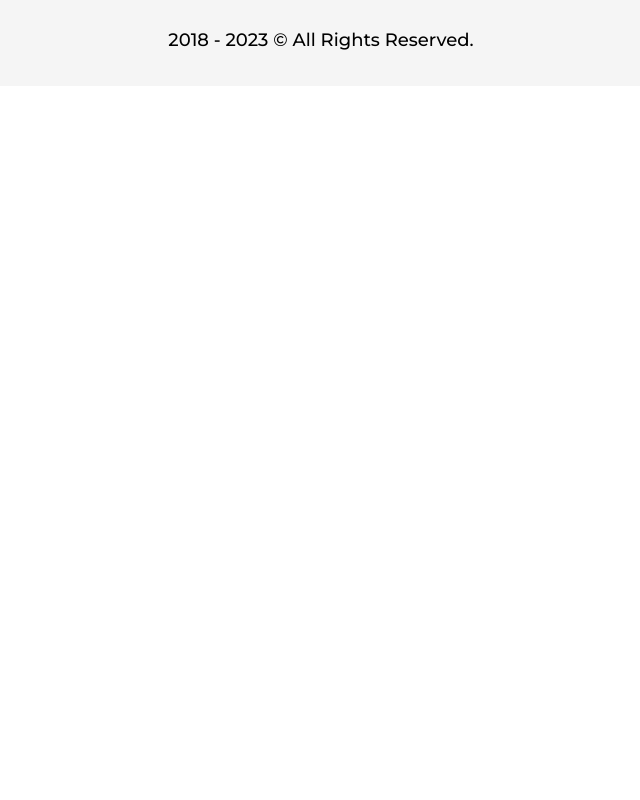
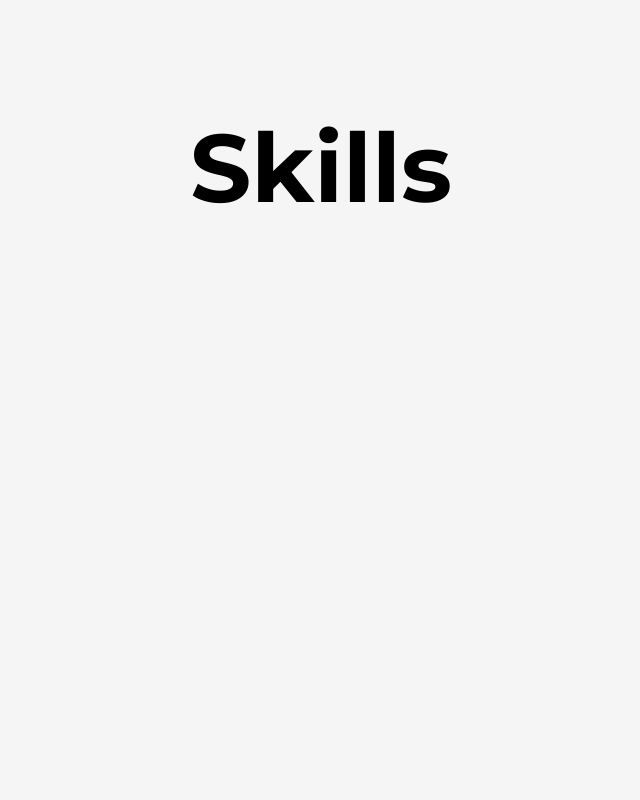
Before and after one commit to DManLucas/2nd-Porfolio, a Next.js app: page /about in a window 1280 px wide. Shown: the part 1260-2060 px from the top of the page, without its empty margins (319-959 px from the left). Before the commit the page ends 1346 px from the top, so only its background shows below. Built offline with nearby package versions, Linux system fonts and the light colour scheme.

Commit message:
Skills section

```diff
--- /dev/null
+++ b/src/Components/Skills.js
@@ -0,0 +1,20 @@
+import React from "react";
+
+const Skills = () => {
+  return (
+    <>
+      <h2
+        className="font-bold text-8xl
+    mt-64 w-full text-center"
+      >
+        Skills
+      </h2>
+      <div
+        className="w-full h-screen relative
+    flex items-center justify-center rounded-full"
+      ></div>
+    </>
+  );
+};
+
+export default Skills;
--- a/src/pages/about.js
+++ b/src/pages/about.js
@@ -5,6 +5,7 @@ import Image from "next/image";
 import React, { useEffect, useRef } from "react";
 import profilePic from "../../public/images/profile/Resume.png";
 import { useInView, useMotionValue, useSpring } from "framer-motion";
+import Skills from "@/Components/Skills";
 
 const AnimatedNo = ({ value }) => {
   const ref = useRef(null);
@@ -43,7 +44,7 @@ const about = () => {
       <main className="flex w-full flex-col items-center justify-center">
         <Layout className="pt-16">
           <AnimatedText
-            className="mb-16 text-5xl"
+            className="mb-16 text-4xl"
             text="Passionate & Ambitious..."
           />
           <div className="grid w-full grid-cols-8 gap-16">
@@ -139,6 +140,8 @@ const about = () => {
               </div>
             </div>
           </div>
+
+          <Skills/>
         </Layout>
       </main>
     </>
```
